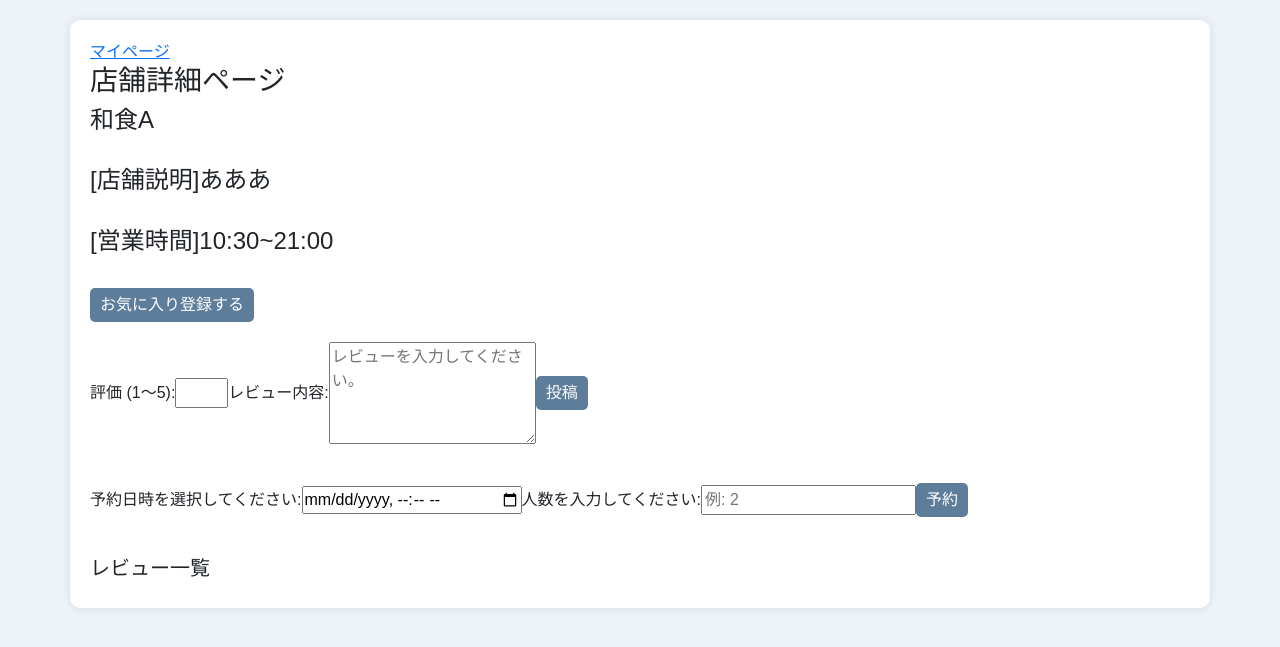
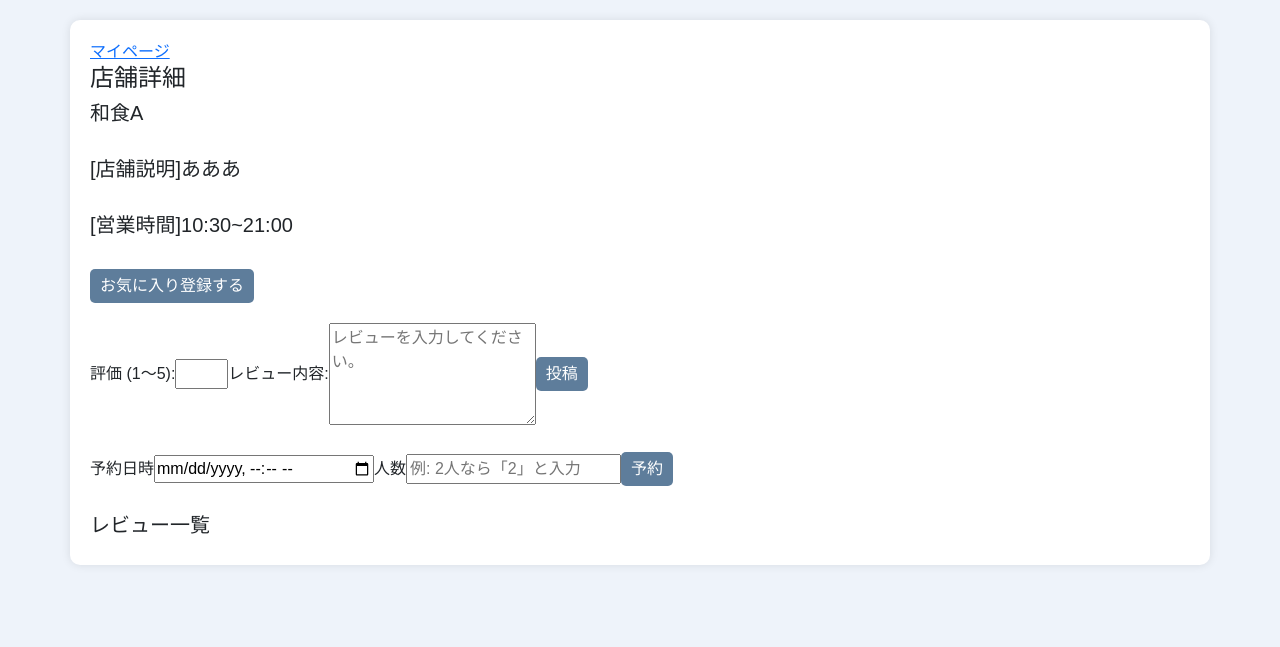
Before and after one commit to o1-mat/django-tabelog-kadai, a Django app: page /restaurant/1 in a window 1280 px wide. Shown: the top 647 px of the page. Run offline with Django 5.2, Linux system fonts and the light colour scheme; data comes from the database, SQL or seed files in the repository; data that the repository does not hold is empty; parts of the project's set-up code (start-up, migrations or seed data) failed here and were passed over.

Commit message:
Add files via upload

```diff
--- a/kadai_002/templates/nagoyameshi/restaurant.html
+++ b/kadai_002/templates/nagoyameshi/restaurant.html
@@ -1,9 +1,9 @@
 {% extends 'base.html' %} {% block title %}NAGOYAMESHI{% endblock %} {% block content %}
-<h3>店舗詳細ページ</h3>
-<h4>{{ restaurant.name }}</h4> <br>
+<h4>店舗詳細</h4>
+<h5>{{ restaurant.name }}</h5> <br>
 {# 店舗説明(description)を表示するには？ #}
-<h4>[店舗説明]{{ restaurant.description }}</h4> <br>
-<h4>[営業時間]{{ restaurant.start_at }}~{{ restaurant.end_at }}</h4> <br>
+<h5>[店舗説明]{{ restaurant.description }}</h5> <br>
+<h5>[営業時間]{{ restaurant.start_at }}~{{ restaurant.end_at }}</h5> <br>
 
 {# TODO:お気に入りのボタンを用意する #}
 <form action="{% url 'favorite' restaurant.id %}" method="post">
@@ -31,7 +31,7 @@
     <input type="number" name="star" min="1" max="5">
     <label for="content">レビュー内容:</label>
     <textarea id="content" name="content" rows="4" placeholder="レビューを入力してください。" required></textarea>
-    <br>
+
     <input type="submit" value="投稿">
 </form>
 
@@ -40,12 +40,12 @@
 {# 予約フォーム #}
 <form action="{% url 'reservation' restaurant.id %}" method="post">
     {% csrf_token %}
-    <label for="datetime">予約日時を選択してください:</label><br>
+    <label for="datetime">予約日時</label><br>
     <input type="datetime-local" id="datetime" name="datetime" required><br><br>
 
-    <label for="headcount">人数を入力してください:</label><br>
-    <input type="number" id="headcount" name="headcount" min="1" placeholder="例: 2" required><br><br>
-    <br>
+    <label for="headcount">人数</label><br>
+    <input type="number" id="headcount" name="headcount" min="1" placeholder="例: 2人なら「2」と入力" required><br><br>
+
     <input type="submit" value="予約">
 </form>
 
```
